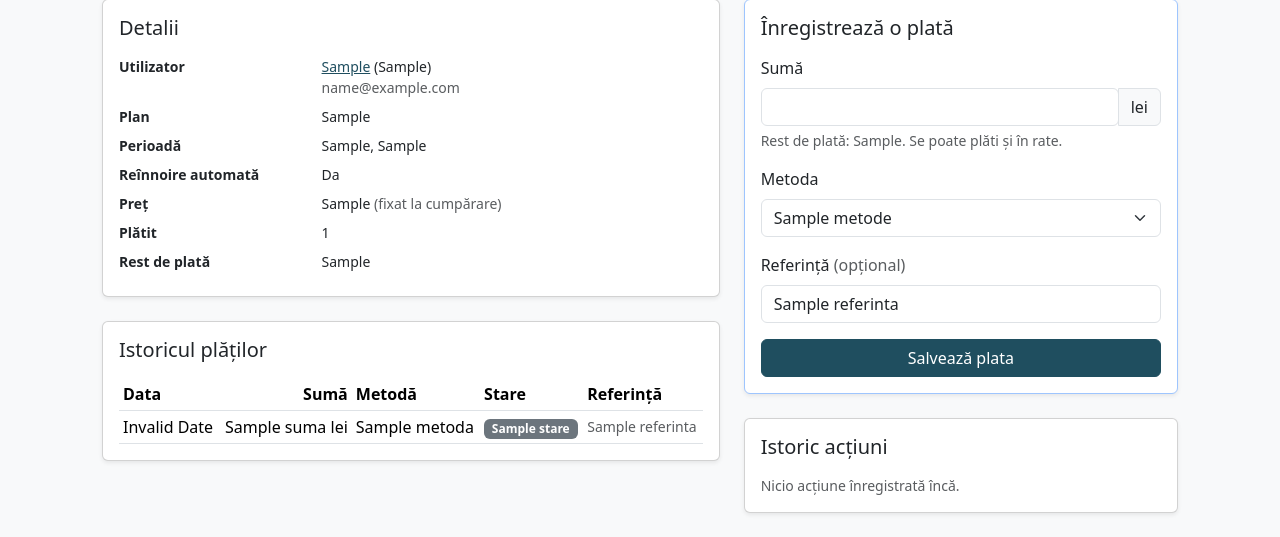
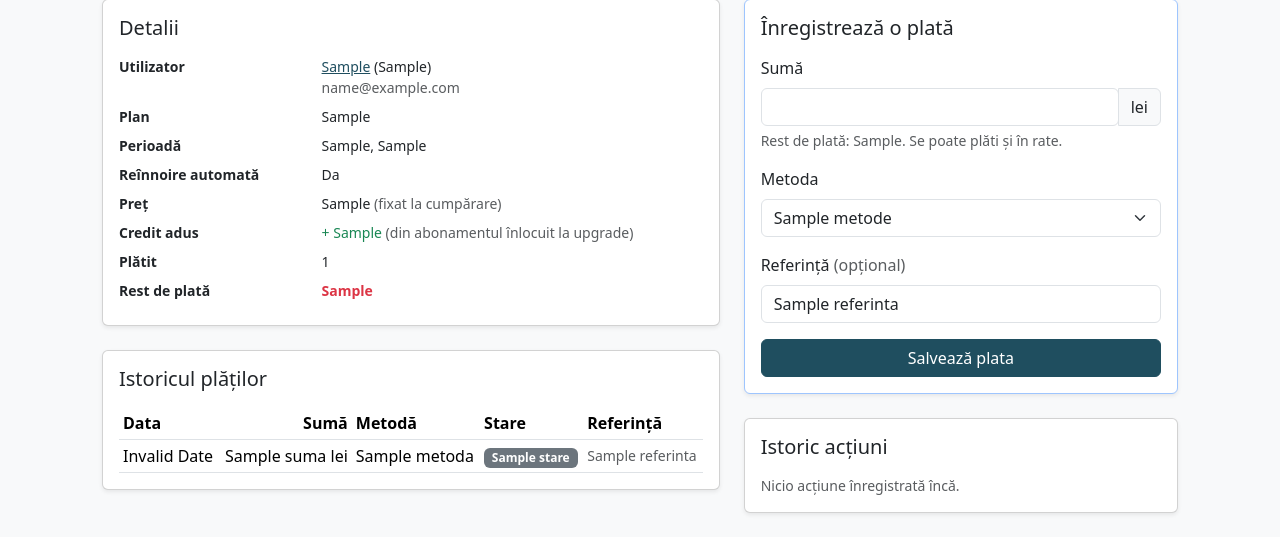
Before and after one commit to gavrilbirgauan16/rentify, a Node project: template views/admin/abonamente/details.ejs in a window 1280 px wide. Shown: the part 265-802 px from the top of the page. Run offline with Node 20 templates, Linux system fonts and the light colour scheme; the template is opened without the code that fills it: most values are stand-ins (such as "Sample title", 1, 10 or a date in 2020); some libraries are stand-ins or nearby versions.

Commit message:
Abonament: salvarea creditului aplicat; restul de plata doar la abonamentele active

```diff
--- a/controllers/proprietar/AbonamentController.js
+++ b/controllers/proprietar/AbonamentController.js
@@ -70,6 +70,7 @@ async function pregatesteSchimbarea(req, sursa) {
       perioada: curent.perioada,
       pret: curent.pret,
       platit: curent.totalPlatit,
+      credit_aplicat: curent.credit_aplicat,
       data_inceput: curent.data_inceput,
       data_sfarsit: curent.data_sfarsit,
     },
@@ -103,7 +104,8 @@ async function schimbaPost(req, res) {
   const abonamentNou = {
     plan_id: plan.id,
     perioada,
-    pret: calcul.dePlata, // pretul convenit, dupa credit
+    pret: calcul.dePlata, // ce se plateste cash, dupa credit
+    credit_aplicat: calcul.credit, // creditul adus; valoarea abonamentului = pret + credit_aplicat
     data_inceput: D.catreDate(calcul.data_inceput),
     data_sfarsit: D.catreDate(calcul.data_sfarsit),
     reinnoire_automata: true,
--- a/views/admin/abonamente/details.ejs
+++ b/views/admin/abonamente/details.ejs
@@ -36,8 +36,9 @@
           <dt class="col-5 col-sm-4">Perioadă</dt><dd class="col-7 col-sm-8"><%= a.perioadaAfisata %>, <%= a.intervalAfisat %></dd>
           <dt class="col-5 col-sm-4">Reînnoire automată</dt><dd class="col-7 col-sm-8"><%= a.reinnoire_automata ? 'Da' : 'Nu' %></dd>
           <dt class="col-5 col-sm-4">Preț</dt><dd class="col-7 col-sm-8"><%= a.pretAfisat %> <span class="text-body-secondary">(fixat la cumpărare)</span></dd>
+          <% if (a.creditAfisat) { %><dt class="col-5 col-sm-4">Credit adus</dt><dd class="col-7 col-sm-8 text-success">+ <%= a.creditAfisat %> <span class="text-body-secondary">(din abonamentul înlocuit la upgrade)</span></dd><% } %>
           <dt class="col-5 col-sm-4">Plătit</dt><dd class="col-7 col-sm-8"><%= a.totalPlatitAfisat %></dd>
-          <dt class="col-5 col-sm-4">Rest de plată</dt><dd class="col-7 col-sm-8 <%= a.restDePlata > 0 && a.esteActiv ? 'text-danger fw-semibold' : '' %>"><%= a.restDePlataAfisat %></dd>
+          <dt class="col-5 col-sm-4">Rest de plată</dt><dd class="col-7 col-sm-8 <%= a.areRestDePlata ? 'text-danger fw-semibold' : '' %>"><%= a.areRestDePlata ? a.restDePlataAfisat : '–' %></dd>
         </dl>
       </div>
     </div>
--- a/views/admin/abonamente/index.ejs
+++ b/views/admin/abonamente/index.ejs
@@ -104,8 +104,8 @@
             <td><%= a.plan_nume %></td>
             <td><%= a.perioadaAfisata %><%= a.reinnoire_automata ? ' ↻' : '' %></td>
             <td class="small text-nowrap"><%= a.intervalAfisat %></td>
-            <td class="text-end text-nowrap"><%= a.pretAfisat %></td>
-            <td class="text-end text-nowrap <%= a.restDePlata > 0 && a.esteActiv ? 'text-danger fw-semibold' : 'text-body-secondary' %>"><%= a.restDePlata > 0 ? a.restDePlataAfisat : '–' %></td>
+            <td class="text-end text-nowrap"><%= a.pretAfisat %><% if (a.creditAfisat) { %><br><span class="small text-success">+ <%= a.creditAfisat %> credit</span><% } %></td>
+            <td class="text-end text-nowrap <%= a.areRestDePlata ? 'text-danger fw-semibold' : 'text-body-secondary' %>"><%= a.areRestDePlata ? a.restDePlataAfisat : '–' %></td>
             <td>
               <span class="badge text-bg-<%= a.culoareStare %>"><%= a.stareAfisata %></span>
               <% if (a.expiraCurand) { %><span class="badge bg-warning-subtle text-warning-emphasis">expiră în <%= a.zileRamase %> <%= a.zileRamase === 1 ? 'zi' : 'zile' %></span><% } %>
@@ -129,7 +129,7 @@
         <p class="small text-body-secondary mb-0">
           <%= a.plan_nume %> · <%= a.perioadaAfisata.toLowerCase() %> · <%= a.pretAfisat %><br>
           <%= a.intervalAfisat %>
-          <% if (a.restDePlata > 0 && a.esteActiv) { %><br><span class="text-danger fw-semibold">Rest de plată: <%= a.restDePlataAfisat %></span><% } %>
+          <% if (a.areRestDePlata) { %><br><span class="text-danger fw-semibold">Rest de plată: <%= a.restDePlataAfisat %></span><% } %>
           <% if (a.expiraCurand) { %><br><span class="text-warning-emphasis">Expiră în <%= a.zileRamase %> <%= a.zileRamase === 1 ? 'zi' : 'zile' %></span><% } %>
         </p>
       </div>
```
Also changed, not shown: models/AbonamentViewModel.js (+6 -1 lines), test/AbonamentViewModel.test.js (+8 -0 lines).
